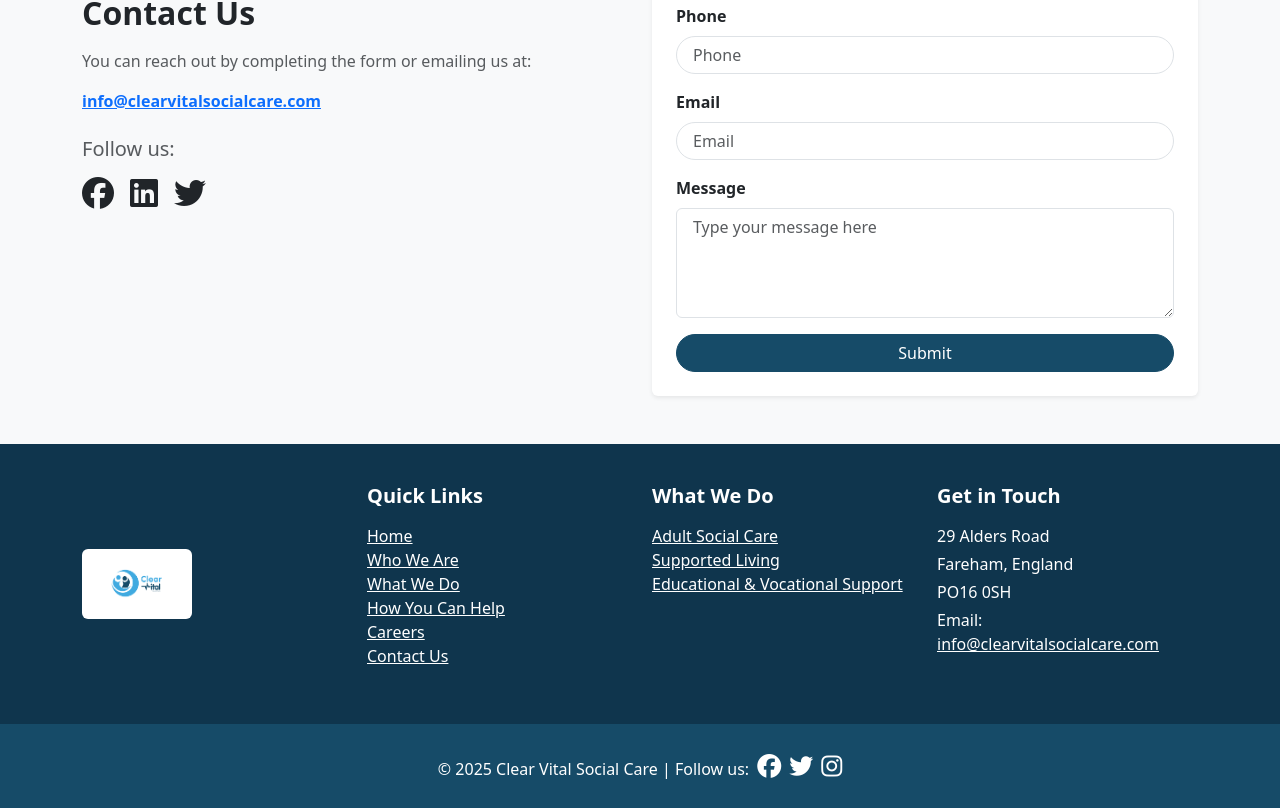
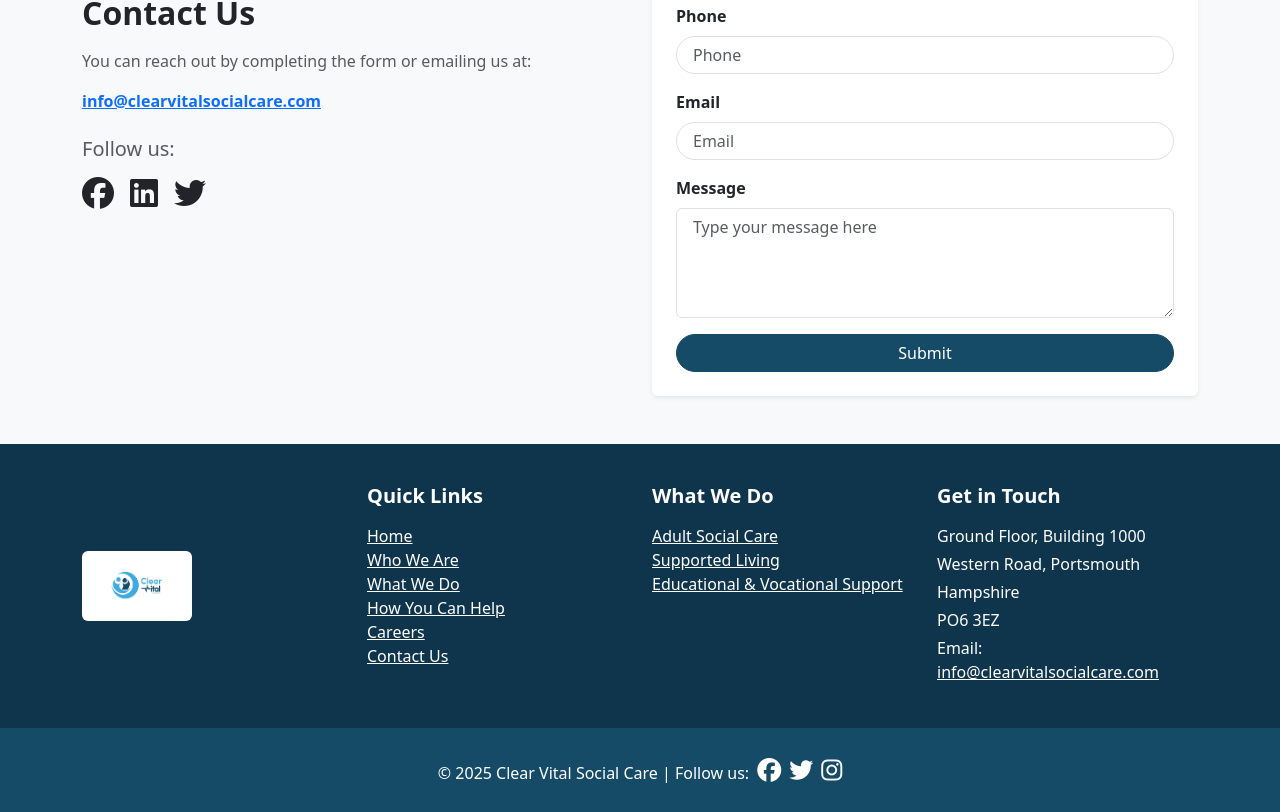
Before and after one commit to SojiJoro/Clearv, a Next.js app: page / in a window 1280 px wide. Shown: the part 1421-2233 px from the top of the page. Built offline with nearby package versions, Linux system fonts and the light colour scheme.

Commit message:
Address change

```diff
--- a/src/components/FooterTop.js
+++ b/src/components/FooterTop.js
@@ -77,9 +77,10 @@
           {/* Column 4: Get in Touch */}
           <div className="col-md-3">
             <h5 className="fw-bold mb-3">Get in Touch</h5>
-            <p className="mb-1">29 Alders Road</p>
-            <p className="mb-1">Fareham, England</p>
-            <p className="mb-1">PO16 0SH</p>
+            <p className="mb-1">Ground Floor, Building 1000</p>
+            <p className="mb-1">Western Road, Portsmouth</p>
+            <p className="mb-1">Hampshire</p>
+            <p className="mb-1">PO6 3EZ</p>
             <p className="mb-1">
               Email:{" "}
               <Link href="mailto:info@clearvitalsocialcare.com" className="text-white">
```
